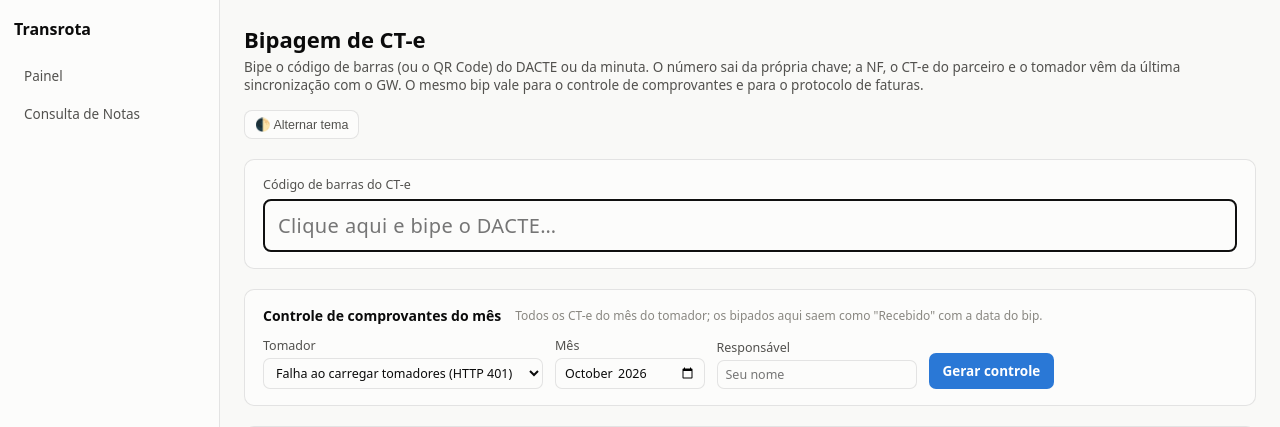
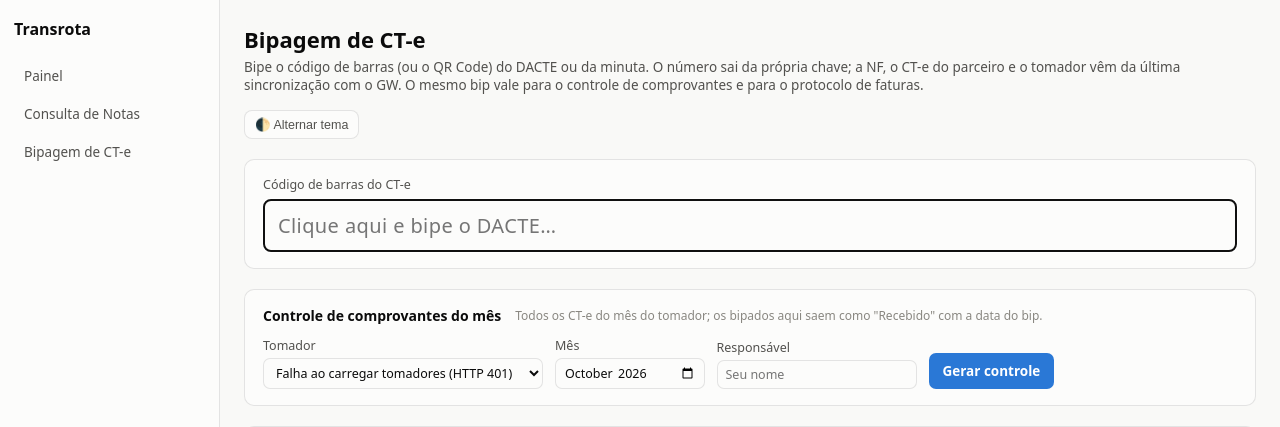
Before and after one commit to ErlanFerreira/Acompanhamento-de-entregas, a FastAPI app: template templates/bipagem.html in a window 1280 px wide. Shown: the top 427 px of the page. Run offline with FastAPI, Linux system fonts and the light colour scheme; the template is opened without the code that fills it, so the values that code supplies are empty.

Commit message:
Liberar a Bipagem de CT-e para quem entra pelo link de acesso.
Menu, pagina e APIs da bipagem voltam a exigir so login (senha ou link).
A sessao continua registrando por onde foi aberta, caso precise restringir
alguma tela de novo.

Co-Authored-By: Claude Opus 5.5 <noreply@anthropic.com>

```diff
--- a/app/main.py
+++ b/app/main.py
@@ -29,11 +29,8 @@ from .security import (
     VIA_SENHA,
     create_share_token,
     is_authenticated,
-    require_acesso_completo_api,
-    require_acesso_completo_page,
     require_auth_api,
     require_auth_page,
-    tem_acesso_completo,
     verify_share_token,
 )
 from .seed import init_db_and_seed
@@ -53,9 +50,6 @@ async def lifespan(app: FastAPI):
 app = FastAPI(lifespan=lifespan)
 app.mount("/static", StaticFiles(directory="static"), name="static")
 templates = Jinja2Templates(directory="templates")
-# Usado no menu (base.html) pra esconder as telas restritas de quem entrou
-# pelo link de acesso.
-templates.env.globals["tem_acesso_completo"] = tem_acesso_completo
 
 
 @app.exception_handler(HTTPException)
@@ -217,7 +211,7 @@ def api_sync_run():
 
 # ------------------------------------------------------------ bipagem -----
 
-@app.get("/bipagem", response_class=HTMLResponse, dependencies=[Depends(require_acesso_completo_page)])
+@app.get("/bipagem", response_class=HTMLResponse, dependencies=[Depends(require_auth_page)])
 def bipagem_page(request: Request):
     return templates.TemplateResponse("bipagem.html", {"request": request, "active": "bipagem"})
 
@@ -248,7 +242,7 @@ def _resultado_bipagem(db: Session, leitura: str) -> dict:
     return resultado
 
 
-@app.post("/api/bipagem", dependencies=[Depends(require_acesso_completo_api)])
+@app.post("/api/bipagem", dependencies=[Depends(require_auth_api)])
 def api_bipagem_registrar(payload: dict, db: Session = Depends(get_db)):
     """Registra um bip -- o mesmo bip vale pro controle de comprovantes e
     pro protocolo de faturas. Repetir a mesma chave não cria outro registro:
@@ -279,7 +273,7 @@ def api_bipagem_registrar(payload: dict, db: Session = Depends(get_db)):
     return resultado
 
 
-@app.delete("/api/bipagem", dependencies=[Depends(require_acesso_completo_api)])
+@app.delete("/api/bipagem", dependencies=[Depends(require_auth_api)])
 def api_bipagem_remover(chave: str, db: Session = Depends(get_db)):
     """Desfaz um bip (ex: bipado por engano) -- no controle de comprovantes
     o CT-e volta a ficar sem data de envio. Não desfaz bip que já entrou num
@@ -307,12 +301,12 @@ def _xlsx_response(conteudo: bytes, nome: str) -> StreamingResponse:
     )
 
 
-@app.get("/api/bipagem/tomadores", dependencies=[Depends(require_acesso_completo_api)])
+@app.get("/api/bipagem/tomadores", dependencies=[Depends(require_auth_api)])
 def api_bipagem_tomadores(db: Session = Depends(get_db)):
     return {"tomadores": relatorios_bipagem.tomadores_disponiveis(db)}
 
 
-@app.get("/api/bipagem/controle", dependencies=[Depends(require_acesso_completo_api)])
+@app.get("/api/bipagem/controle", dependencies=[Depends(require_auth_api)])
 def api_bipagem_controle(tomador: str, mes: str, responsavel: str = "", db: Session = Depends(get_db)):
     """Controle mensal de comprovantes (modelo "SETEMBRO - GUANABARA") --
     `tomador` é a raiz (8 dígitos) do CNPJ ou "nome:<nome>" (ver
@@ -343,13 +337,13 @@ def _protocolo_to_dict(p: ProtocoloFatura) -> dict:
     }
 
 
-@app.get("/api/bipagem/faturas/pendentes", dependencies=[Depends(require_acesso_completo_api)])
+@app.get("/api/bipagem/faturas/pendentes", dependencies=[Depends(require_auth_api)])
 def api_faturas_pendentes(db: Session = Depends(get_db)):
     """CT-e bipados que ainda não entraram em nenhum protocolo de faturas."""
     return {"pendentes": relatorios_bipagem.faturas_pendentes(db)}
 
 
-@app.post("/api/bipagem/faturas/protocolos", dependencies=[Depends(require_acesso_completo_api)])
+@app.post("/api/bipagem/faturas/protocolos", dependencies=[Depends(require_auth_api)])
 def api_faturas_gerar_protocolo(payload: dict, db: Session = Depends(get_db)):
     """Gera o protocolo de envio de faturas (modelo "ENVIO DE COMPROVANTE -
     PETROCARGAS") com os CT-e pendentes do tomador e dá baixa neles -- o
@@ -363,13 +357,13 @@ def api_faturas_gerar_protocolo(payload: dict, db: Session = Depends(get_db)):
     return {**_protocolo_to_dict(protocolo), "chaves": chaves}
 
 
-@app.get("/api/bipagem/faturas/protocolos", dependencies=[Depends(require_acesso_completo_api)])
+@app.get("/api/bipagem/faturas/protocolos", dependencies=[Depends(require_auth_api)])
 def api_faturas_protocolos(db: Session = Depends(get_db)):
     protocolos = db.query(ProtocoloFatura).order_by(ProtocoloFatura.criado_em.desc()).limit(50).all()
     return {"protocolos": [_protocolo_to_dict(p) for p in protocolos]}
 
 
-@app.get("/api/bipagem/faturas/protocolos/{protocolo_id}/arquivo", dependencies=[Depends(require_acesso_completo_api)])
+@app.get("/api/bipagem/faturas/protocolos/{protocolo_id}/arquivo", dependencies=[Depends(require_auth_api)])
 def api_faturas_protocolo_arquivo(protocolo_id: int, db: Session = Depends(get_db)):
     p = db.query(ProtocoloFatura).filter(ProtocoloFatura.id == protocolo_id).first()
     if not p or not p.arquivo:
@@ -382,7 +376,7 @@ def api_faturas_protocolo_arquivo(protocolo_id: int, db: Session = Depends(get_d
     return _xlsx_response(arquivo, f"protocolo_faturas_{p.id}_{nome}_{data}.xlsx")
 
 
-@app.delete("/api/bipagem/faturas/protocolos/{protocolo_id}", dependencies=[Depends(require_acesso_completo_api)])
+@app.delete("/api/bipagem/faturas/protocolos/{protocolo_id}", dependencies=[Depends(require_auth_api)])
 def api_faturas_desfazer_protocolo(protocolo_id: int, db: Session = Depends(get_db)):
     """Desfaz um protocolo gerado por engano -- os CT-e dele voltam a ficar
     pendentes de protocolo."""
@@ -409,7 +403,7 @@ _COLUNAS_BIPAGEM = [
 ]
 
 
-@app.post("/api/bipagem/exportar", dependencies=[Depends(require_acesso_completo_api)])
+@app.post("/api/bipagem/exportar", dependencies=[Depends(require_auth_api)])
 def api_bipagem_exportar(payload: dict, db: Session = Depends(get_db)):
     leituras = [str(x) for x in (payload.get("leituras") or [])][:2000]
     wb = openpyxl.Workbook()
--- a/app/security.py
+++ b/app/security.py
@@ -15,10 +15,9 @@ COOKIE_MAX_AGE = 60 * 60 * 24 * 30  # 30 dias
 
 
 # Por onde a sessão foi aberta: "senha" (login normal) ou "link" (link de
-# acesso compartilhado). Quem entra pelo link não vê as telas restritas
-# (ver `require_acesso_completo_*`). Sessões antigas, de antes desse campo
-# existir, não têm "via" -- são tratadas como link (restritas) até a pessoa
-# entrar de novo com a senha.
+# acesso compartilhado). Hoje as duas têm o mesmo acesso; fica registrado
+# pra poder restringir alguma tela a quem entra com a senha, se precisar
+# (sessões antigas, de antes desse campo, não têm "via").
 VIA_SENHA = "senha"
 VIA_LINK = "link"
 
@@ -56,12 +55,6 @@ def is_authenticated(request: Request) -> bool:
     return _sessao(request) is not None
 
 
-def tem_acesso_completo(request: Request) -> bool:
-    """Logado com a senha (não pelo link de acesso compartilhado)."""
-    sessao = _sessao(request)
-    return bool(sessao) and sessao.get("via") == VIA_SENHA
-
-
 def require_auth_page(request: Request):
     """Para rotas HTML: redireciona para /login se não autenticado."""
     if not is_authenticated(request):
@@ -72,17 +65,3 @@ def require_auth_api(request: Request):
     """Para rotas de API: responde 401 JSON se não autenticado."""
     if not is_authenticated(request):
         raise HTTPException(status_code=401, detail="Não autenticado.")
-
-
-def require_acesso_completo_page(request: Request):
-    """Telas restritas a quem entrou com a senha -- quem veio pelo link de
-    acesso volta pro painel, como se a tela não existisse."""
-    require_auth_page(request)
-    if not tem_acesso_completo(request):
-        raise HTTPException(status_code=303, headers={"Location": "/painel"})
-
-
-def require_acesso_completo_api(request: Request):
-    require_auth_api(request)
-    if not tem_acesso_completo(request):
-        raise HTTPException(status_code=404, detail="Not Found")
--- a/templates/base.html
+++ b/templates/base.html
@@ -14,9 +14,7 @@
     <nav>
       <a href="/painel" class="nav-link {{ 'active' if active == 'painel' else '' }}">Painel</a>
       <a href="/consultas" class="nav-link {{ 'active' if active == 'consultas' else '' }}">Consulta de Notas</a>
-      {% if tem_acesso_completo(request) %}
       <a href="/bipagem" class="nav-link {{ 'active' if active == 'bipagem' else '' }}">Bipagem de CT-e</a>
-      {% endif %}
     </nav>
     <div class="sidebar-footer">
       <button type="button" id="btn-link-acesso" class="nav-link">🔗 Link de acesso</button>
```
